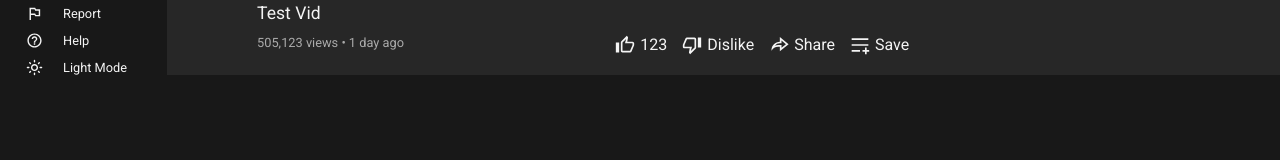
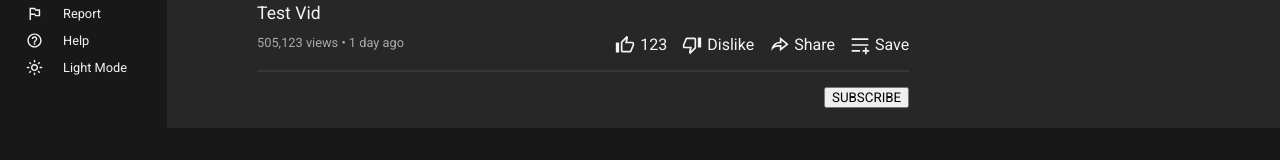
Before and after one commit to Jfnrosimo/reacttube, a React (Create React App) app in the folder client/: page /video/test in a window 1280 px wide. Shown: the part 608-768 px from the top of the page. Built offline with nearby package versions, Linux system fonts and the light colour scheme.

Commit message:
Feat: added channel details

```diff
--- a/client/src/components/Menu.js
+++ b/client/src/components/Menu.js
@@ -167,7 +167,7 @@ const Menu = ({ isDark, setIsDark }) => {
         </Item>
         <Item onClick={() => setIsDark(!isDark)}>
           <MdOutlineLightMode size={17} />
-          Light Mode
+          {isDark ? "Light" : "Dark"} Mode
         </Item>
       </Wrapper>
     </Container>
--- a/client/src/pages/Video.js
+++ b/client/src/pages/Video.js
@@ -33,9 +33,9 @@ const Views = styled.span`
 `;
 
 const Buttons = styled.div`
-  color: ${({ theme }) => theme.text};
   display: flex;
   gap: 15px;
+  color: ${({ theme }) => theme.text};
 `;
 const Button = styled.div`
   display: flex;
@@ -44,9 +44,26 @@ const Button = styled.div`
   cursor: pointer;
 `;
 
+const Hr = styled.hr`
+  margin: 15px 0px;
+  border: 0.5px solid ${({ theme }) => theme.soft};
+`;
+
 const Recommendation = styled.div`
   flex: 2;
 `;
+const Channel = styled.div`
+  display: flex;
+  justify-content: space-between;
+`;
+
+const ChannelInfo = styled.div``;
+const Image = styled.img``;
+const CreatorContainer = styled.div``;
+const CreatorName = styled.span``;
+const CreatorCounter = styled.span``;
+const Description = styled.p``;
+const Subscribe = styled.button``;
 
 const Video = () => {
   return (
@@ -81,6 +98,11 @@ const Video = () => {
             </Button>
           </Buttons>
         </Details>
+        <Hr />
+        <Channel>
+          <ChannelInfo></ChannelInfo>
+          <Subscribe>SUBSCRIBE</Subscribe>
+        </Channel>
       </Content>
       <Recommendation>Recommendationsssss</Recommendation>
     </Container>
```
